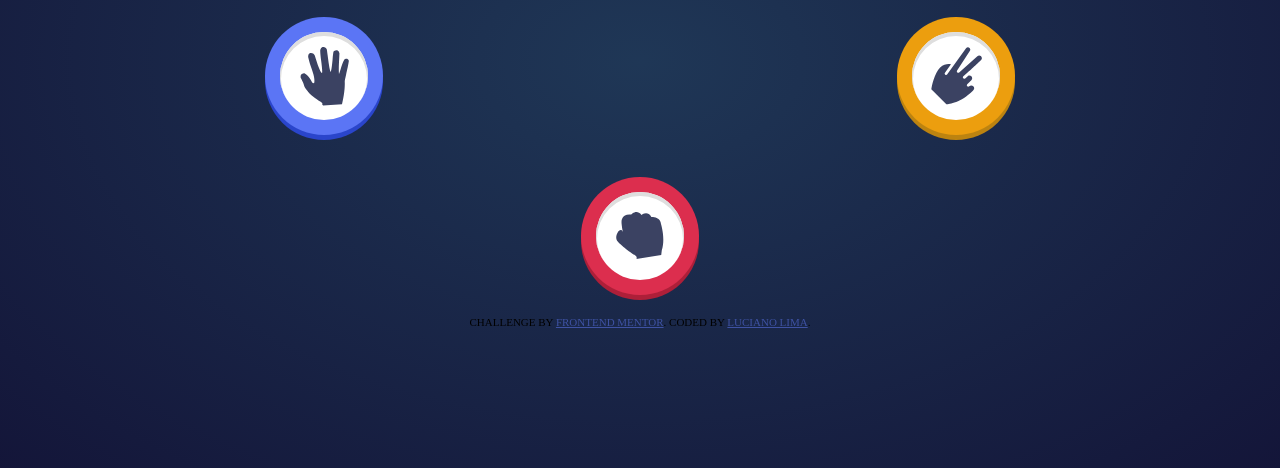
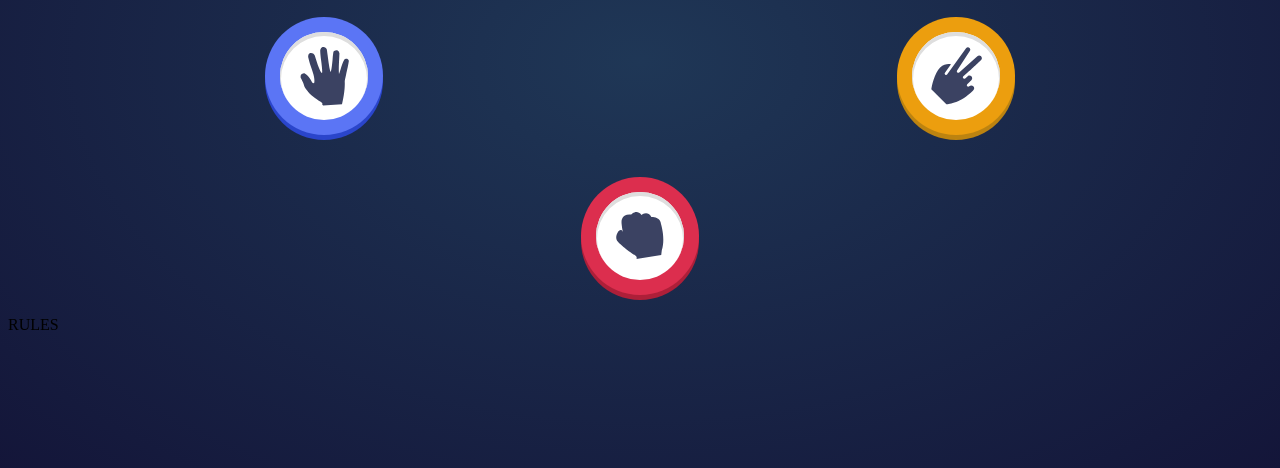
Before and after one commit to Luciano-Lima/R-P-S_Game, a plain HTML site: page index.html in a window 1280 px wide. Shown: the part 348-816 px from the top of the page. Drawn offline with Linux system fonts and the light colour scheme.

Commit message:
Added rules btn

```diff
--- a/index.html
+++ b/index.html
@@ -32,11 +32,13 @@
         </div>
       </button>
     </div>
-
-    <div class="attribution">
+    <div class="rules">
+      <buttton class="rules-btn">rules</buttton>
+    </div>
+    <!-- <div class="attribution">
       Challenge by <a href="https://www.frontendmentor.io?ref=challenge" target="_blank">Frontend Mentor</a>.
       Coded by <a href="#">Luciano Lima</a>.
-    </div>
+    </div> -->
   </div>
 </body>
 <script src="./assets/js.js"></script>
```
